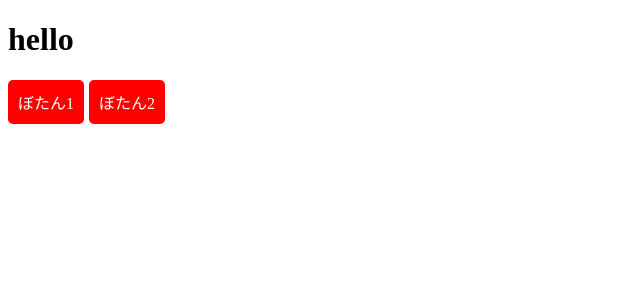
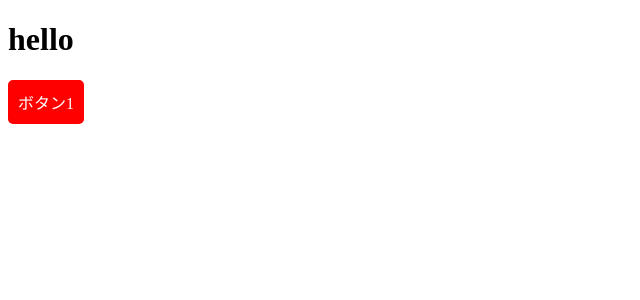
Before and after one commit to tsuyo41/vue015button0914, a Vue app: page / in a window 1280 px wide. Shown: the top 300 px of the page, without its empty margins (0-640 px from the left). Built offline with nearby package versions, Linux system fonts and the light colour scheme.

Commit message:
【変更】propsで関数を渡し、子から親にデータを渡す
前回のの内容はコメントタグにした

```diff
--- a/src/App.vue
+++ b/src/App.vue
@@ -18,11 +18,16 @@
       :initialCount="1000"
     /> -->
 
-    <Button title="ぼたん1" />
+    <!-- <Button title="ぼたん1" />
 
     <Button
     title="ぼたん2"
     @onClick="hello"
+    /> -->
+
+    <Button
+      title="ボタン1"
+      :onClick="hello"
     />
 
   </div>
@@ -39,9 +44,15 @@ export default {
     // Counter
   },
   methods: {
-    hello(data1, data2) {
-      console.log('Hello!!!!!!', data1, data2);
+    // hello(data1, data2) {
+    //   console.log('Hello!!!!!!', data1, data2);
+    // }
+
+    hello(event, data1) {
+      console.log('Hello!!!!!!', event, data1);
     }
+
+
   }
 }
 
--- a/src/components/Button.vue
+++ b/src/components/Button.vue
@@ -1,7 +1,14 @@
 <template>
+  <!-- <div
+    class="button"
+    @click="$emit('onClick', 'abc@@@', title)"
+  >
+      {{ title }}
+  </div> -->
+
   <div
     class="button"
-    @click="$emit('onClick', 'abc@@@', title)"
+    @click="onClick($event, 'fugafuga')"
   >
       {{ title }}
   </div>
@@ -13,7 +20,13 @@ export default {
         title: {
             type: String,
             required: true
-        }
+        },
+
+    onClick: {
+        type: Function,
+        required: true
+    }
+
     }
 
 }
```
